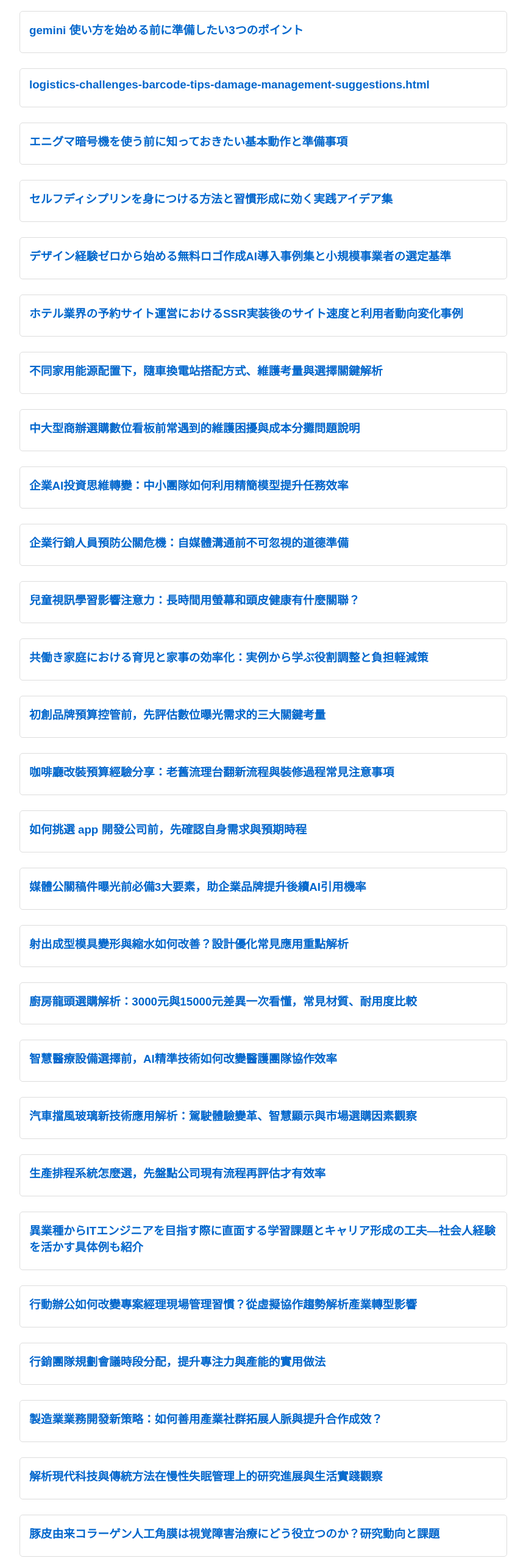
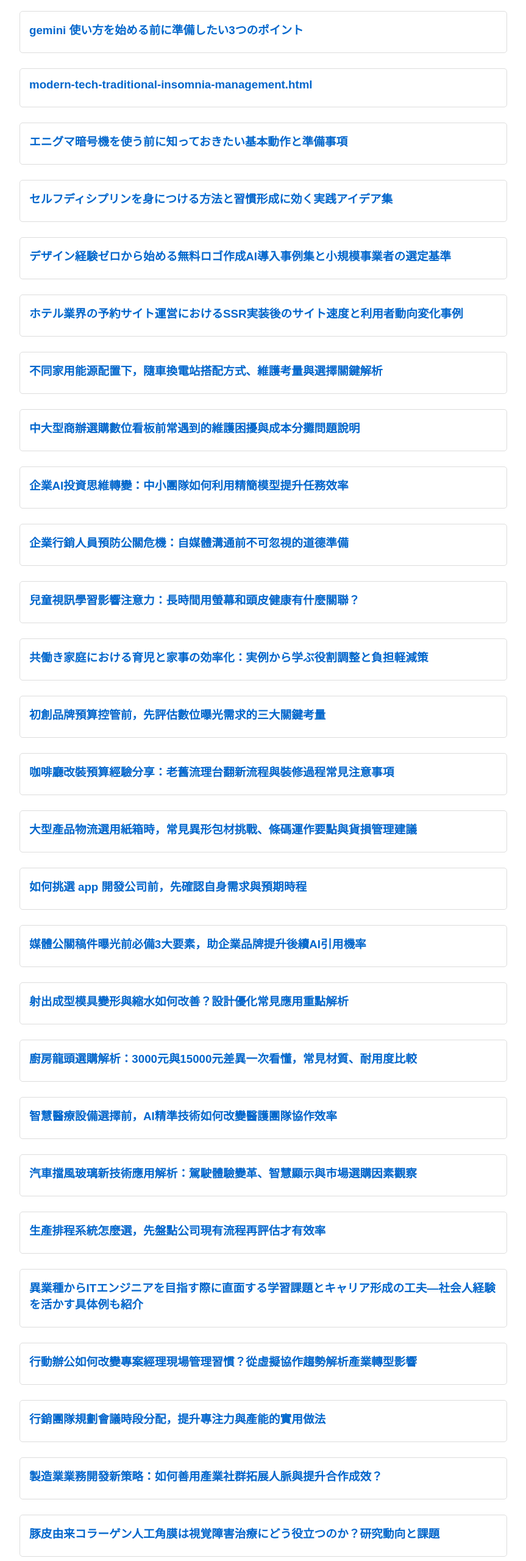
Before and after one commit to 40dau/40dau.github.io, a plain HTML site: page index.html in a window 1280 px wide. Shown: the part 1720-4280 px from the top of the page at 61% size, without its empty margins (208-1071 px from the left). Drawn offline with Linux system fonts and the light colour scheme.

Commit message:
自動更新 Index.html - 文章目錄（包含Gist）

```diff
--- a/index.html
+++ b/index.html
@@ -76,7 +76,7 @@
             <h3><a href="gemini-getting-started-preparation-tips.html">gemini 使い方を始める前に準備したい3つのポイント</a></h3>
         </div>
         <div class="article-item">
-            <h3><a href="logistics-challenges-barcode-tips-damage-management-suggestions.html">logistics-challenges-barcode-tips-damage-management-suggestions.html</a></h3>
+            <h3><a href="modern-tech-traditional-insomnia-management.html">modern-tech-traditional-insomnia-management.html</a></h3>
         </div>
         <div class="article-item">
             <h3><a href="enigma-cipher-machine-guide.html">エニグマ暗号機を使う前に知っておきたい基本動作と準備事項</a></h3>
@@ -115,6 +115,9 @@
             <h3><a href="cafe-renovation-tips-remodeling.html">咖啡廳改裝預算經驗分享：老舊流理台翻新流程與裝修過程常見注意事項</a></h3>
         </div>
         <div class="article-item">
+            <h3><a href="logistics-challenges-barcode-tips-damage-management-suggestions.html">大型產品物流選用紙箱時，常見異形包材挑戰、條碼運作要點與貨損管理建議</a></h3>
+        </div>
+        <div class="article-item">
             <h3><a href="app-development-company-needs-identification.html">如何挑選 app 開發公司前，先確認自身需求與預期時程</a></h3>
         </div>
         <div class="article-item">
@@ -146,9 +149,6 @@
         </div>
         <div class="article-item">
             <h3><a href="manufacturing-industry-networking-strategy.html">製造業業務開發新策略：如何善用產業社群拓展人脈與提升合作成效？</a></h3>
-        </div>
-        <div class="article-item">
-            <h3><a href="modern-tech-traditional-insomnia-management.html">解析現代科技與傳統方法在慢性失眠管理上的研究進展與生活實踐觀察</a></h3>
         </div>
         <div class="article-item">
             <h3><a href="porcine-origin-collagen-artificial-cornea-benefits.html">豚皮由来コラーゲン人工角膜は視覚障害治療にどう役立つのか？研究動向と課題</a></h3>
@@ -295,7 +295,7 @@
     </div>
 
     <div class="footer">
-        <p>Total 77 items (47 articles, 30 gists) | Last updated: 2026-11-19 09:05:53</p>
+        <p>Total 77 items (47 articles, 30 gists) | Last updated: 2026-11-20 09:05:38</p>
     </div>
 </body>
 </html>
```
